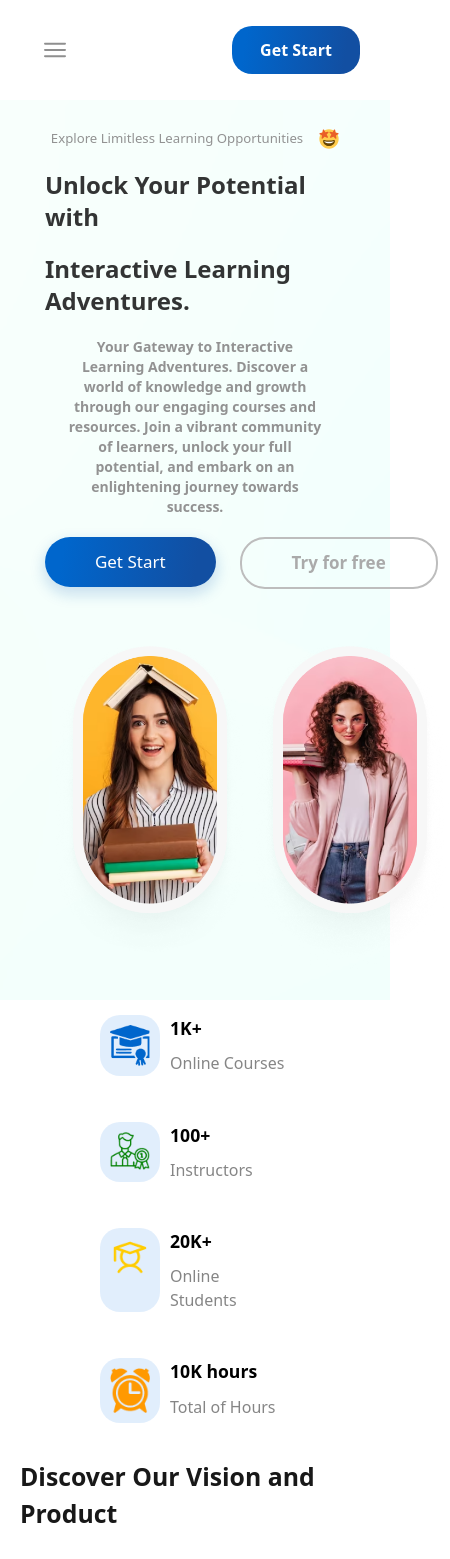
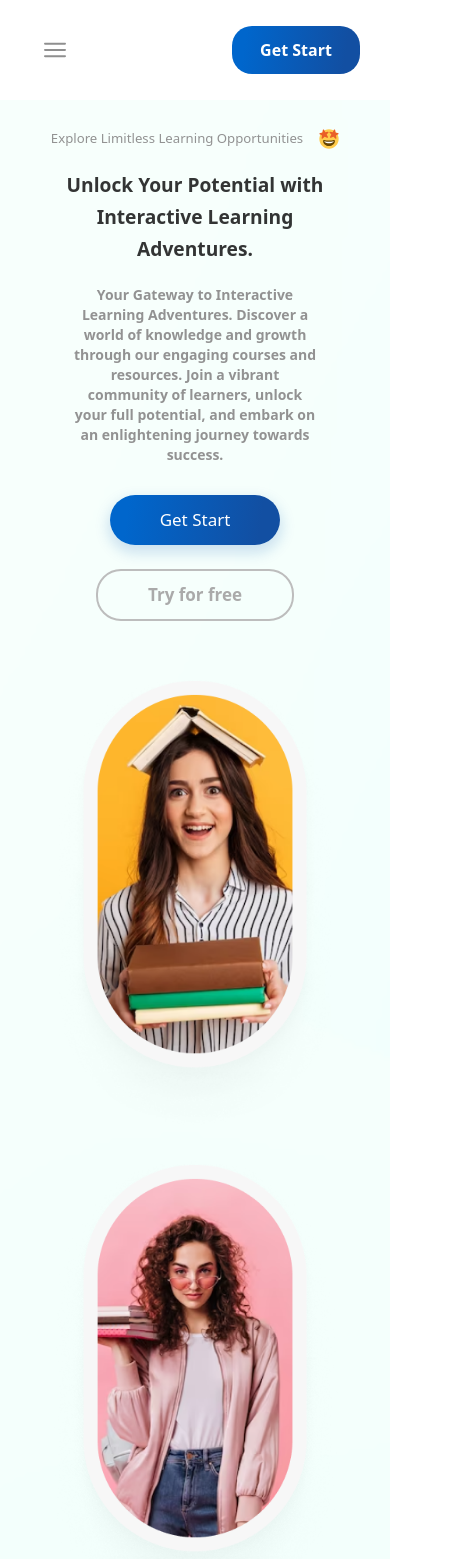
Before and after one commit to ScriptShah/EnlightenEd, a React (Vite) app: page / in a window 390 px wide. Shown: the top 1559 px of the page, 450 px wide, since content can reach past the window. Built offline with nearby package versions, Linux system fonts and the light colour scheme.

Commit message:
working on some small size reponsive bugs

```diff
--- a/src/index.css
+++ b/src/index.css
@@ -131,7 +131,9 @@ h6 {
 .home {
   @apply flex gap-8 items-center px-[50px] py-[25px] sm:gap-12 md:gap-8;
   flex-flow: column nowrap;
+  align-items: center;
   background: url("./assets//Rectangle.svg") 50% / cover no-repeat;
+  width: 100%;
 }
 .home__image__container__left {
   @apply duration-[0.5s] hover:translate-y-[-35px] hover:duration-[infinite];
@@ -154,6 +156,7 @@ h6 {
 }
 .home__content__announcement {
   @apply flex items-center;
+  text-align: center;
   flex-flow: column nowrap;
 }
 .home__content__announcement__header {
@@ -188,7 +191,10 @@ h6 {
 }
 .home__content__button__container {
   @apply flex gap-6;
-  flex-flow: row nowrap;
+  padding-top: 10px;
+  flex-flow: row wrap;
+  justify-content: center;
+  align-items: center
 }
 .home__content__button__left {
   @apply flex h-[50px] justify-center items-center shadow-[0px_6px_14px_2px_rgba(9,91,184,0.18)] text-white text-[17px] shrink-0 px-[50px] py-[13px] rounded-[25px];
@@ -196,6 +202,7 @@ h6 {
     --Gradint,
     linear-gradient(98deg, #06c 11.06%, #124fa2 87.56%)
   );
+  flex-shrink: 0;
 }
 .home__content__button__left:hover {
   background: var(
@@ -205,6 +212,7 @@ h6 {
 }
 .home__content__button__right {
   @apply flex h-[52px] justify-center items-center text-[rgb(170,170,170)] font-semibold text-[17px] shrink-0 px-[50px] py-3.5 rounded-[25px] border-2 border-solid border-[#BDBDBD] hover:text-black hover:border-2 hover:border-solid hover:border-[rgba(0,0,0,0.798)];
+  flex-shrink: 0;
 }
 .summary {
   @apply flex justify-center gap-4 xl:gap-8;
@@ -526,11 +534,49 @@ h6 {
 }
 
 /* breakpoints */
-@media (min-width: 640px) {
-  .home {
-    flex-flow: column nowrap;
+
+@media (max-width:500px) {
+  .home__image__small {
+    display: flex;
+    flex-flow: row wrap;
+    width: 100%;
+    flex-shrink: 1;
+  }
+
+
+  .home__image__left__small,.home__image__right__small {
+    display: block;
+    width: 100%;
+    flex-shrink: 1;
+  }
+
+  .home__content__announcement__header__txt {
+    gap: 0px;
+  }
+
+  .home__content__announcement__header__txt__one,
+  .home__content__announcement__header__txt__two {
+    font-size: 1.2rem;
+  }
+
+  .course__cards__container {
+    align-items: center;
+    padding: 0;
+
+  }
+
+
+  .course__card {
+    width: calc(100% - 5%);
+  }
+
+
+  .instructor__card {
+    width: calc(100% - 5%);
   }
 }
+
+
 @media (min-width: 768px) {
   .burger {
     @apply hidden;
```
